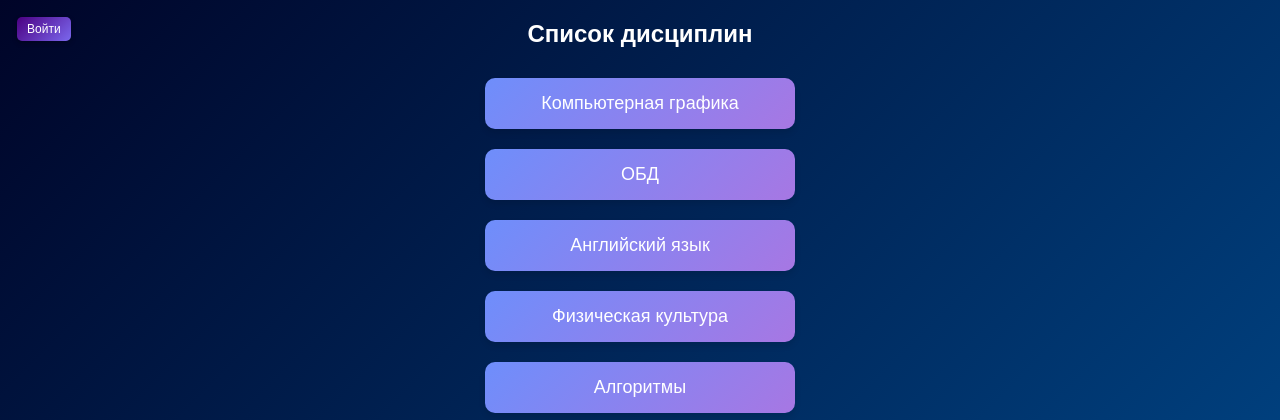
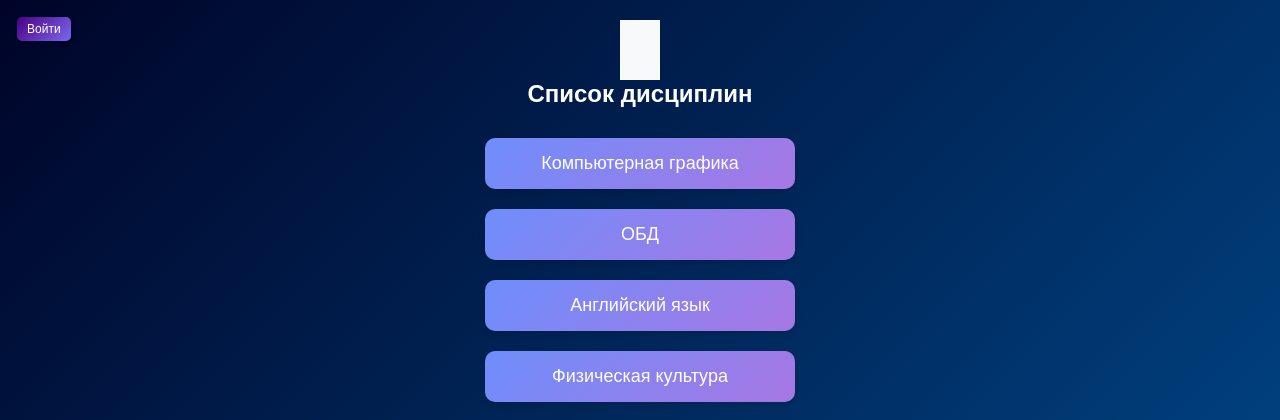
Before and after one commit to SurfenUndWellen/PSTU-lessons, a Flask app: page / in a window 1280 px wide. Shown: the top 420 px of the page. Run offline with Flask 3, Linux system fonts and the light colour scheme.

Commit message:
Стильно хули

```diff
--- a/static/styles.css
+++ b/static/styles.css
@@ -14,6 +14,15 @@
             font-weight: bold;
             margin-bottom: 20px;
             color: #ffffff;
+        }
+        .top-container {
+            display: flex;
+            justify-content: flex-end;
+            align-items: center;
+            height: 60px;
+            background-color: #f8f9fa;
+            padding: 0 20px;
+            position: relative;
         }
         .button {
             background: linear-gradient(135deg, #6e8efb, #a777e3);
--- a/templates/index.html
+++ b/templates/index.html
@@ -1,5 +1,7 @@
 <!DOCTYPE html>
 <html lang="ru">
+<header class="top-container">
+</header>
 <head>
     <meta charset="UTF-8">
     <title>Журнал ПГТУ</title>
```
